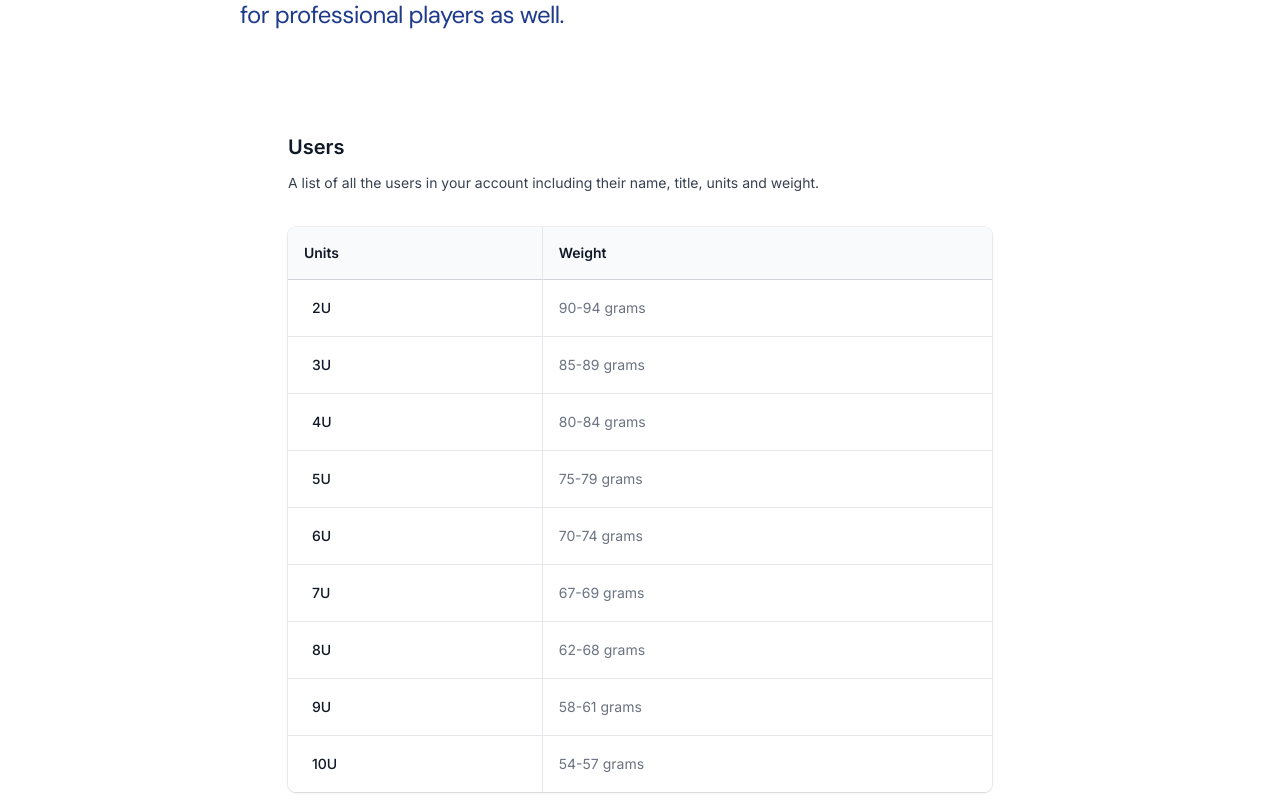
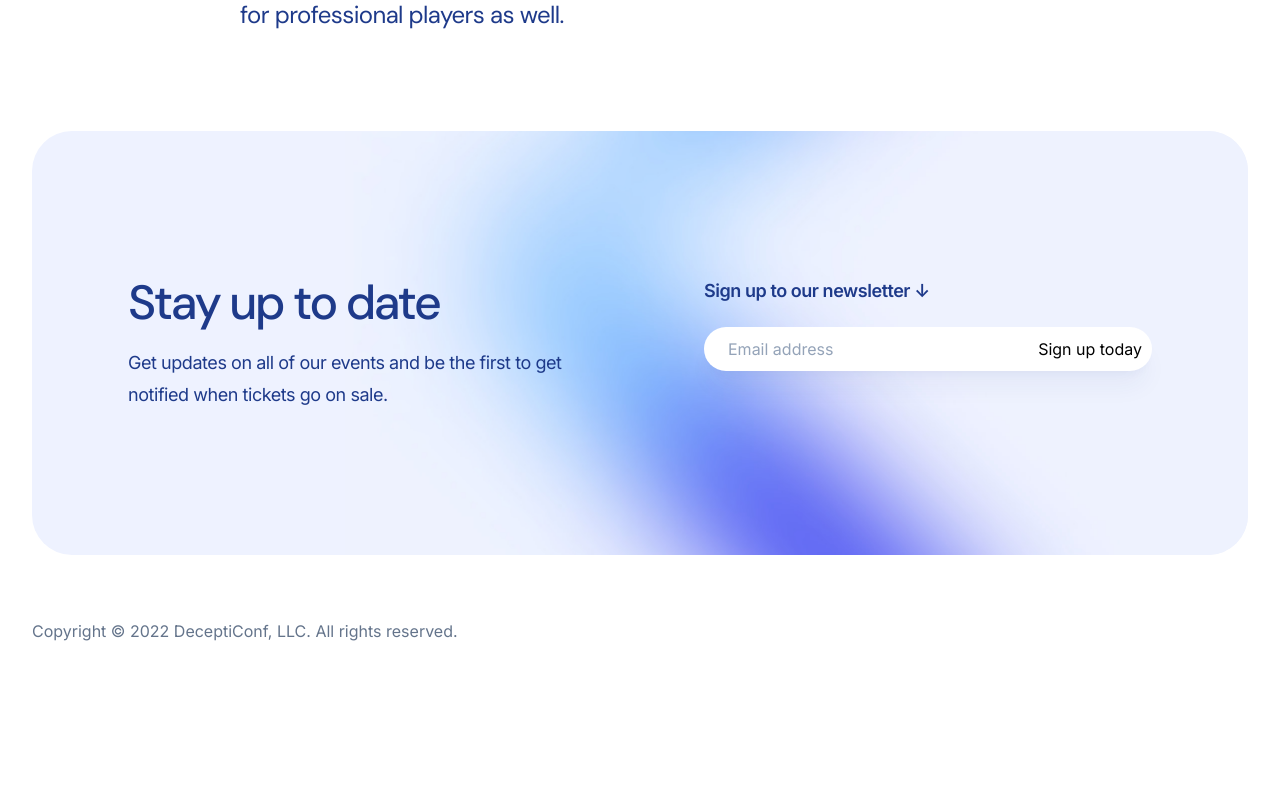
Before and after one commit to BadmWe/WebBadminton, a Next.js app: page / in a window 1280 px wide. Shown: the part 414-1214 px from the top of the page. After the commit the page ends 1121 px from the top, so only its background shows below. Built offline with nearby package versions, Linux system fonts and the light colour scheme.

Commit message:
added link from beginner to store; added footer

```diff
--- a/src/components/Footer.jsx
+++ b/src/components/Footer.js
@@ -1,7 +1,7 @@
 import { Container } from '@/components/Container'
 import { Logo } from '@/components/Logo'
 
-export function Footer() {
+const Footer = () => {
   return (
     <footer className="py-16">
       <Container className="flex flex-col items-center justify-between md:flex-row">
@@ -13,4 +13,6 @@ export function Footer() {
       </Container>
     </footer>
   )
-}
+};
+
+export default Footer;
--- a/src/components/Layout.js
+++ b/src/components/Layout.js
@@ -1,10 +1,12 @@
 import Navbar from './Navbar'
+import Footer from './Footer'
 
 export function Layout({ children }) {
   return (
     <>
       <Navbar />
       <main>{children}</main>
+      <Footer />
     </>
   );
 }
--- /dev/null
+++ b/src/components/Logo.jsx
@@ -0,0 +1,3 @@
+export function Logo(props) {
+  return
+}
--- a/src/pages/beginners.jsx
+++ b/src/pages/beginners.jsx
@@ -236,7 +236,7 @@ export default function Example() {
 
             <div className="mt-8 inline-flex rounded-md shadow">
               <a
-                href="#"
+                href="/store"
                 className="flex items-center justify-center rounded-md border border-transparent bg-indigo-600 px-5 py-3 text-base font-medium text-white hover:bg-indigo-700"
               >
                 Our Store
--- a/src/pages/index.jsx
+++ b/src/pages/index.jsx
@@ -1,12 +1,10 @@
 import { Hero } from '@/components/Hero'
-
-import { Table } from '@/components/table'
-
+import { Newsletter } from '@/components/Newsletter'
 export default function Home() {
   return (
     <>
       <Hero />
-      <Table />
+      <Newsletter />
     </>
   )
 }
```
